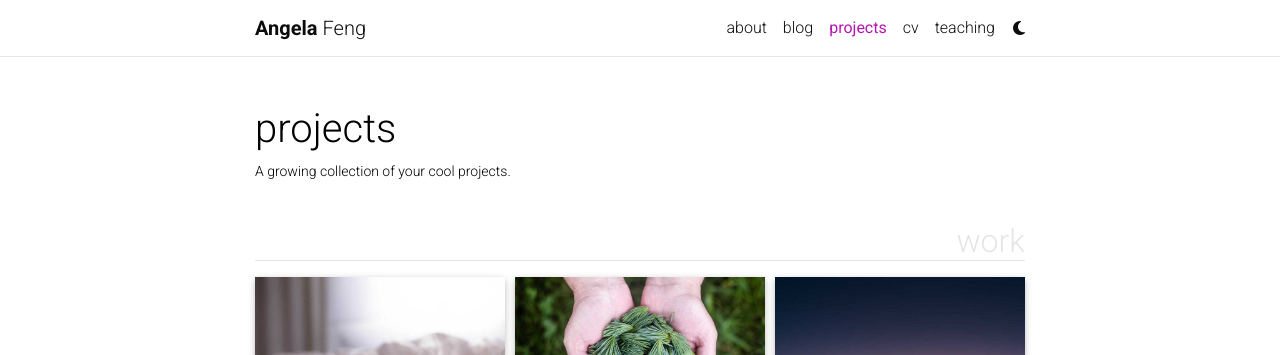
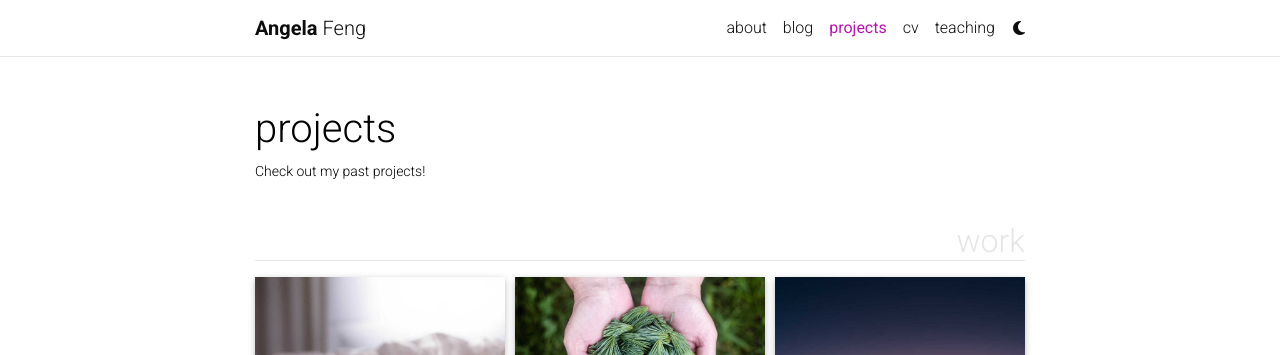
Before and after one commit to anfeng2/anfeng2.github.io, a Jekyll site: the page built from _pages/projects.md, in a window 1280 px wide and 1127 px high. Shown: the top 355 px of the window. Built offline with Jekyll 4.4.1, drawn with Linux system fonts in a browser that asks for light colours; full-size pictures stand in for the smaller copies a plugin makes; comment, search, counter and statistics services are not loaded; a style sheet for code colours, icons or effects is not loaded.

Commit message:
no more links?

```diff
--- a/_config.yml
+++ b/_config.yml
@@ -6,7 +6,7 @@
 first_name: Angela
 middle_name:
 last_name: Feng
-email: anfeng2@berkeley.edu
+email:
 description: > # the ">" symbol means to ignore newlines until "footer_text:"
   Hi!
 footer_text: >
@@ -17,7 +17,7 @@
 icon: ⚛️  # the emoji used as the favicon (alternatively, provide image name in /assets/img/)
 
 url: https://anfeng2.github.io # the base hostname & protocol for your site
-# baseurl: # the subpath of your site, e.g. /blog/
+baseurl: # the subpath of your site, e.g. /blog/
 last_updated: false # set to true if you want to display last updated in the footer
 impressum_path:  # set to path to include impressum link in the footer, use the same path as permalink in a page, helps to conform with EU GDPR
 
@@ -363,7 +363,7 @@
 enable_tooltips:            false  # enables automatic tooltip links generated
                                    # for each section titles on pages and posts
 enable_darkmode:            true   # enables switching between light/dark modes
-enable_navbar_social:       true  # enables displaying social links in the
+enable_navbar_social:       false  # enables displaying social links in the
                                    # navbar on the about page
 enable_project_categories:  true   # enables categorization of projects into
                                    # multiple categories
--- a/_pages/projects.md
+++ b/_pages/projects.md
@@ -2,7 +2,7 @@
 layout: page
 title: projects
 permalink: /projects/
-description: A growing collection of your cool projects.
+description: Check out my past projects!
 nav: true
 nav_order: 2
 display_categories: [work, fun]
```
